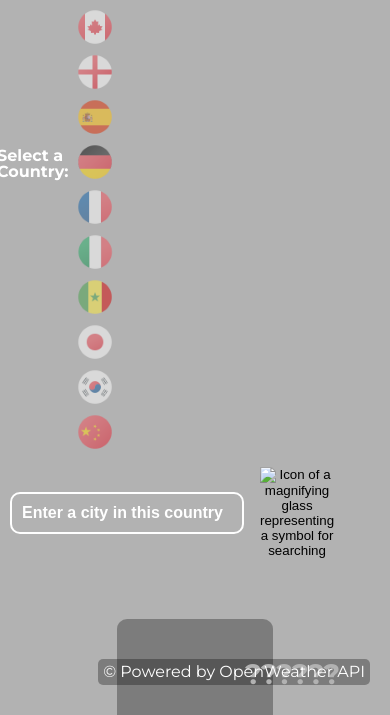
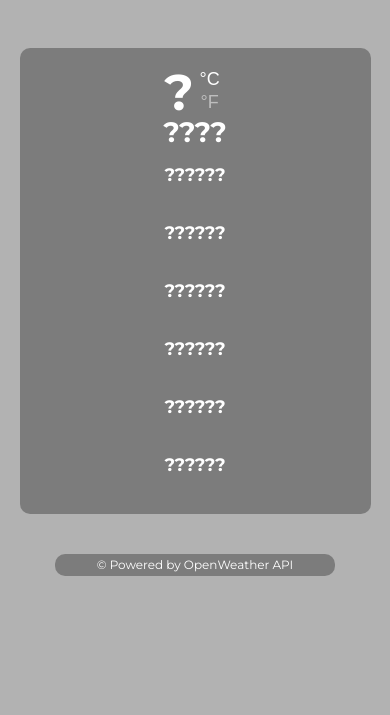
Before and after one commit to LucasDominguesTressoldi/WeatherSite, a plain HTML site: page index.html in a window 390 px wide. Shown: the part 139-854 px from the top of the page. Drawn offline with Linux system fonts and the light colour scheme.

Commit message:
Responsivity done

```diff
--- a/css/api-credits.css
+++ b/css/api-credits.css
@@ -1,11 +1,18 @@
 .api-credits {
   background-color: var(--bg-color);
-  border-radius: 5px;
-  bottom: 0;
+  border-radius: var(--border-radius);
   color: var(--primary-color);
   font-size: var(--sm-text);
-  margin: 20px;
+  margin: 0 auto;
+  margin-top: 40px;
+  margin-bottom: 20px;
   padding: 5px;
-  position: absolute;
-  right: 0;
+  text-align: center;
+  width: 270px;
 }
+
+@media (max-width: 300px) {
+  .api-credits {
+    width: 90%;
+  }
+}
--- a/css/body.css
+++ b/css/body.css
@@ -1,5 +1,6 @@
 :root {
   --bg-color: rgba(0, 0, 0, 0.3);
+  --border-radius: 10px;
   --primary-color: #FFF;
   --secondary-color: #000;
 
@@ -15,9 +16,24 @@ body {
   background-repeat: no-repeat;
   background-size: cover;
   font-family: 'Montserrat', monospace;
+  height: 100vh;
 }
 
 ::placeholder {
   color: var(--primary-color);
   font-weight: bold;
 }
+
+@media (max-width: 650px) {
+  :root {
+    --temp: 70px;
+    --city: 35px;
+    --lg-text: 32px;
+    --md-text: 18px;
+    --sm-text: 12px;
+  }
+
+  body {
+    background-repeat: repeat;
+  }
+}
--- a/css/hours.css
+++ b/css/hours.css
@@ -1,6 +1,6 @@
 .hours {
   background-color: var(--bg-color);
-  border-radius: 10px;
+  border-radius: var(--border-radius);
   color: var(--primary-color);
   font-size: var(--lg-text);
   margin: 20px;
@@ -9,3 +9,9 @@
   right: 0;
   top: 0;
 }
+
+@media (max-width: 1200px) {
+  .hours {
+    display: none;
+  }
+}
--- a/css/select-card.css
+++ b/css/select-card.css
@@ -39,7 +39,7 @@
 .city-input {
   background-color: transparent;
   border: 2px solid var(--primary-color);
-  border-radius: 10px;
+  border-radius: var(--border-radius);
   color: var(--primary-color);
   font-size: var(--sm-text);
   font-weight: bold;
@@ -54,7 +54,7 @@
 .search {
   background-color: transparent;
   border: none;
-  margin-left: 10px;
+  margin: 0 10px;
 }
 
 .search img {
@@ -68,3 +68,29 @@
 .search:hover {
   cursor: pointer;
 }
+
+@media (max-width: 1200px) {
+  .select-place {
+    margin: 0 auto;
+    padding: 10px 0;
+    width: 95%;
+  }
+
+  .select-city {
+    justify-content: center;
+  }
+}
+
+@media (max-width: 500px) {
+  .select-country button img {
+    width: 25px;
+  }
+
+  .city-input {
+    width: 150px;
+  }
+
+  .search img {
+    width: 25px;
+  }
+}
--- a/css/weather-card.css
+++ b/css/weather-card.css
@@ -1,7 +1,7 @@
 .weather-card {
   background-color: var(--bg-color);
   align-items: center;
-  border-radius: 10px;
+  border-radius: var(--border-radius);
   color: var(--primary-color);
   display: flex;
   font-size: var(--md-text);
@@ -10,7 +10,7 @@
   justify-content: space-evenly;
   margin: 0 auto;
   margin-top: 50px;
-  width: 40%;
+  width: 750px;
 }
 
 .temp-city {
@@ -65,3 +65,61 @@
 .not-selected {
   opacity: 50%;
 }
+
+@media (max-width: 754px) {
+  .weather-card {
+    width: 621px;
+  }
+}
+
+@media (max-width: 650px) {
+  .weather-card {
+    height: auto;
+    width: 90%;
+  }
+
+  .weather-icon {
+    height: 60px;
+    width: 60px;
+  }
+}
+
+@media (max-width: 440px) {
+  :root {
+    --temp: 50px;
+    --city: 28px;
+  }
+
+  .weather-card {
+    align-items: center;
+    flex-direction: column;
+    justify-content: center;
+    margin-bottom: 10px;
+    padding: 20px 0;
+  }
+
+  .weather-icon {
+    height: 40px;
+    width: 40px;
+  }
+
+  .temp-city {
+    align-items: center;
+    display: flex;
+    flex-direction: column;
+    margin: 0;
+    width: auto;
+  }
+
+  .additional-temp-info {
+    align-items: center;
+    display: flex;
+    flex-direction: column;
+    justify-content: center;
+    width: 80%;
+  }
+
+  .additional-temp-info p {
+    margin: 20px 0;
+  }
+}
--- a/index.html
+++ b/index.html
@@ -73,8 +73,10 @@
       <p>??:??</p>
     </div>
 
-    <div class="api-credits">
-      <p>© Powered by OpenWeather API</p>
+    <div class="api-container">
+      <div class="api-credits">
+        <p>© Powered by OpenWeather API</p>
+      </div>
     </div>
   </main>
 
```
